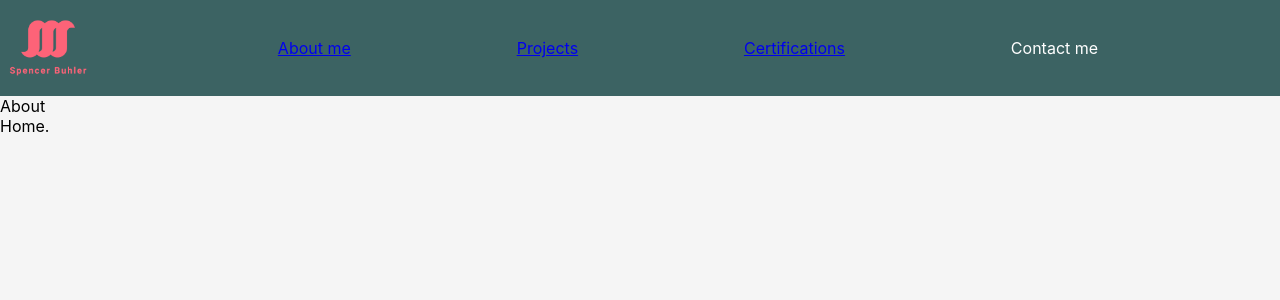
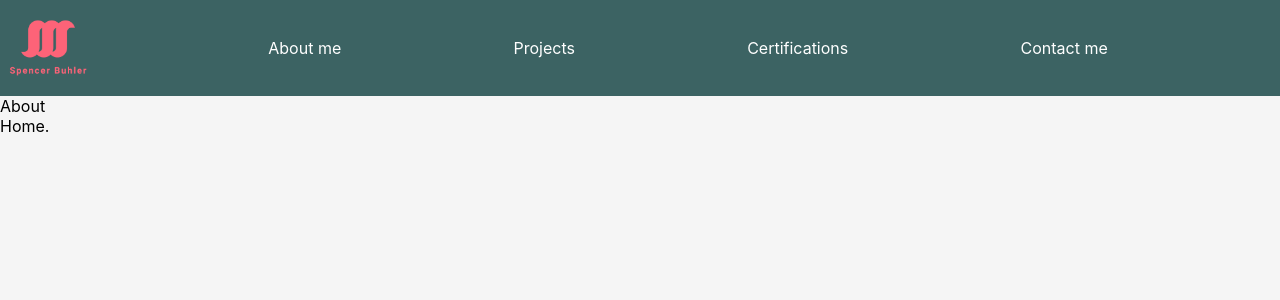
Before and after one commit to sbuhler3/sbuhler3.github.io, a React (Create React App) app in the folder portfolio/: page / in a window 1280 px wide. Shown: the top 300 px of the page. Built offline with nearby package versions, Linux system fonts and the light colour scheme.

Commit message:
finish navbar

```diff
--- a/portfolio/src/App.css
+++ b/portfolio/src/App.css
@@ -20,17 +20,24 @@ nav {
   display: flex;
   justify-content: space-evenly;
   width: 100%;
+  height: 100%;
   list-style: none;
   padding: 1em;
+  align-items: center;
 }
-.navItems li {
+.navItems li,
+.link {
   color: white;
   cursor: pointer;
-  display: block;
   height: 100%;
+  display: flex;
+  align-items: center;
+  padding: 0 0.5em;
+  text-decoration: none;
 }
-.navItems li:hover {
-  background-color: green;
+
+.navItems .link:hover {
+  background-color: rgb(64, 121, 105);
 }
 .mobileNav {
   display: none;
@@ -48,11 +55,24 @@ nav {
     top: 6em;
     width: 100%;
     list-style: none;
-    padding: 1em;
-    background-color: blue;
+    background-color: rgb(60, 99, 99, 0.8);
+    border-top: solid whitesmoke 0.25em;
+    z-index: 1;
   }
   .navItems {
     display: none;
+    padding: 0;
+    height: 50%;
+    width: 100%;
+  }
+  .navItems li,
+  .link {
+    color: white;
+    cursor: pointer;
+    text-decoration: none;
+    width: 100%;
+    display: flex;
+    justify-content: center;
   }
   .mobileNav {
     display: block;
--- a/portfolio/src/components/Navbar.js
+++ b/portfolio/src/components/Navbar.js
@@ -18,15 +18,30 @@ export default function Navbar() {
         />
         <ul className={navOpen ? "navItems expanded" : "navItems"}>
           <li>
-            <Link to="/"> About me</Link>
+            <Link to="/" className="link" onClick={handleClick}>
+              {" "}
+              About me
+            </Link>
           </li>
           <li>
-            <Link to="/projects">Projects</Link>
+            <Link to="/projects" className="link" onClick={handleClick}>
+              Projects
+            </Link>
           </li>
           <li>
-            <Link to="/certifications">Certifications</Link>
+            <Link to="/certifications" className="link" onClick={handleClick}>
+              Certifications
+            </Link>
           </li>
-          <li>Contact me</li>
+          <li>
+            <a
+              className="link"
+              href="mailto:buhler.spencer33@gmail.com"
+              onClick={handleClick}
+            >
+              Contact me
+            </a>
+          </li>
         </ul>
       </nav>
     </header>
```
